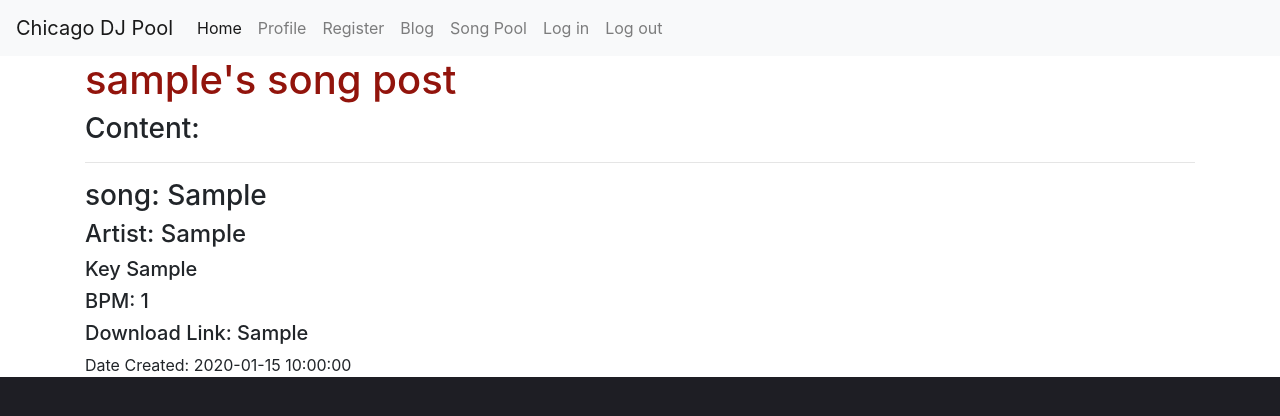
After one commit to nwelter1/DJ-Pool, a Flask app: page /songs/1 in a window 1280 px wide. The commit adds this page. Shown: the top 416 px of the page. Run offline with Flask 2, Linux system fonts and the light colour scheme; a user stored in the database is signed in; tables that the repository leaves empty hold one stand-in row (values such as "Sample post"); some libraries are stand-ins or nearby versions.

Commit message:
retrieval routes and html for song/post details

```diff
--- a/dj_pool/routes.py
+++ b/dj_pool/routes.py
@@ -81,6 +81,17 @@ def createapost():
         return redirect(url_for('createapost'))
     return render_template("createapost.html", form=form)
 
+# Retrieve Method for Posts
+@app.route('/posts/<int:post_id>')
+@login_required
+def post_detail(post_id):
+    post_content = Post.query.get_or_404(post_id)
+    return render_template('post_detail.html', post_content=post_content)
+
+
+
+
+
 # Create a Song Post Route
 @app.route('/createasong', methods=['GET',"POST"])
 @login_required
@@ -100,6 +111,13 @@ def createasong():
         return redirect(url_for('createasong'))
         print('\n', song, artist, bpm, key, download)
     return render_template('createasong.html', form =form)
+
+# Retireve Method for Songs
+@app.route('/songs/<int:post_id>')
+@login_required
+def song_detail(post_id):
+    post = SongPost.query.get_or_404(post_id)
+    return render_template('song_detail.html', post=post)
 #log out route
 @app.route('/logout')
 def logout():
--- a/dj_pool/templates/nav.html
+++ b/dj_pool/templates/nav.html
@@ -8,6 +8,9 @@
         <li class="nav-item active">
           <a class="nav-link" href="{{ url_for('home') }}">Home <span class="sr-only">(current)</span></a>
         </li>
+        <li class="nav-item">
+            <a class="nav-link" href="{{url_for('yourprofile') }}">Profile</a>
+          </li>
         <li class="nav-item">
           <a class="nav-link" href="{{url_for('register') }}">Register</a>
         </li>
--- /dev/null
+++ b/dj_pool/templates/song_detail.html
@@ -0,0 +1,18 @@
+{% extends 'base.html' %}
+
+{% block content %}
+
+<div class="container">
+    <h1>{{ current_user.username }}'s song post</h1>
+    <h3>Content:</h3>
+    <hr>
+    <h3>song: {{ post.song }}</h3>
+    <h4>Artist: {{ post.artist }}</h4>
+    <h5>Key {{ post.key }}</h5>
+    <h5>BPM: {{ post.bpm }}</h5>
+    <h5>Download Link: {{ post.download }}</h5>
+
+    <blockquote>Date Created: {{ post.date_created }}</blockquote>
+</div>
+
+{% endblock content %}
--- a/dj_pool/templates/yourprofile.html
+++ b/dj_pool/templates/yourprofile.html
@@ -10,7 +10,7 @@
     {% if content.user_id == current_user.id %}
     <div class="card" style="width: 18rem;">
         <div class="card-body">
-        <h5 class="card-title">{{ content.title }}</h5>
+        <h5 class="card-title"><a href="{{ url_for('post_detail', post_id = content.id) }}">{{ content.title }}</a></h5>
         <h6 class="card-subtitle mb-2 text-muted"> Written by: {{ current_user.username }}</h6>
         <p class="card-text">{{ content.post }}</p>
         </div>
@@ -32,7 +32,7 @@
     {% for content in songs %}
         {% if content.user_id == current_user.id %}
         <tr>
-            <td>{{ content.song }}</td>
+            <td><a href="{{ url_for('song_detail', post_id = content.id) }}">{{ content.song }}</a></td>
             <td>{{ content.artist }}</td>
             <td>{{ content.bpm }}</td>
             <td>{{ content.key }}</td>
```
Also changed, not shown: dj_pool/templates/post_detail.html (added, +15 -0 lines).
